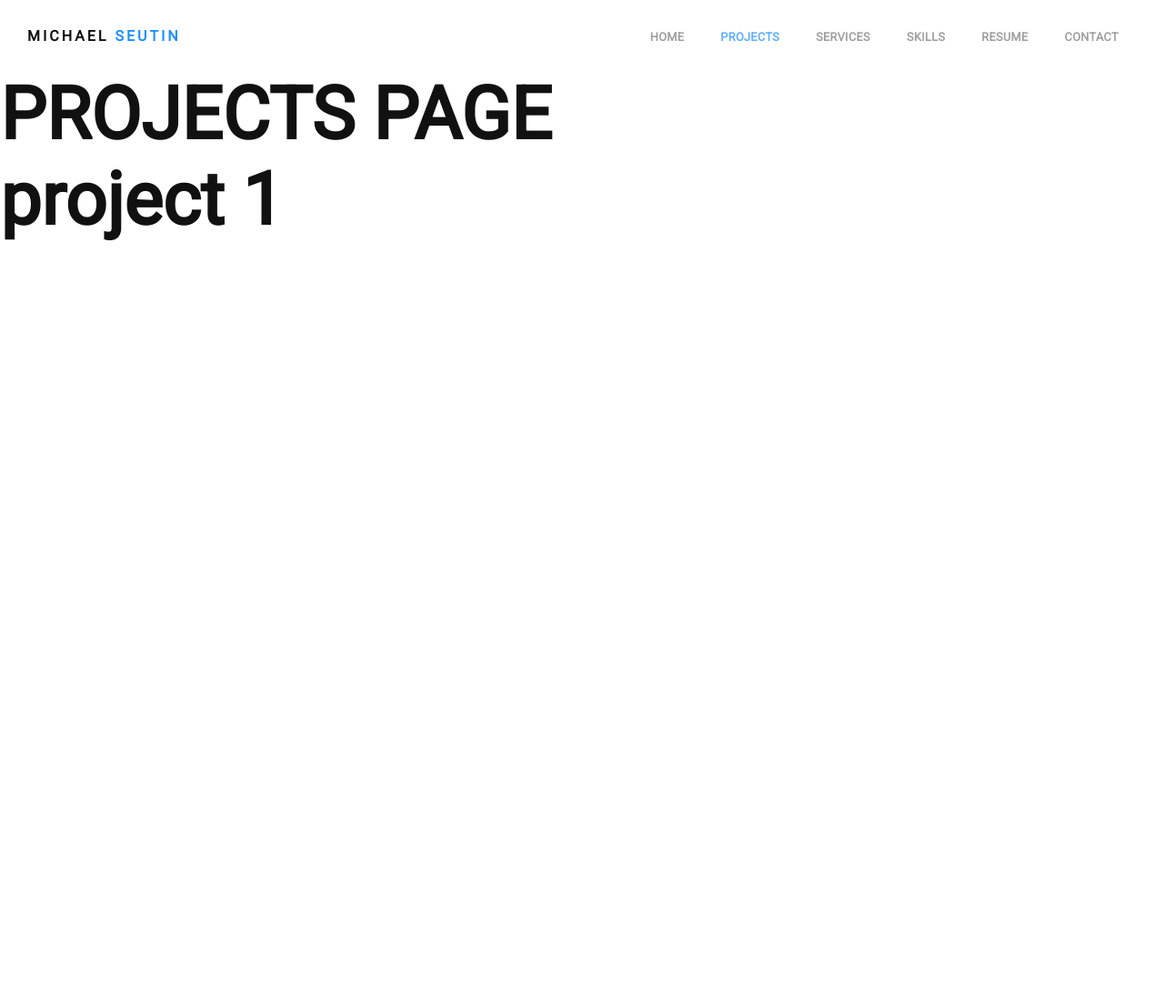
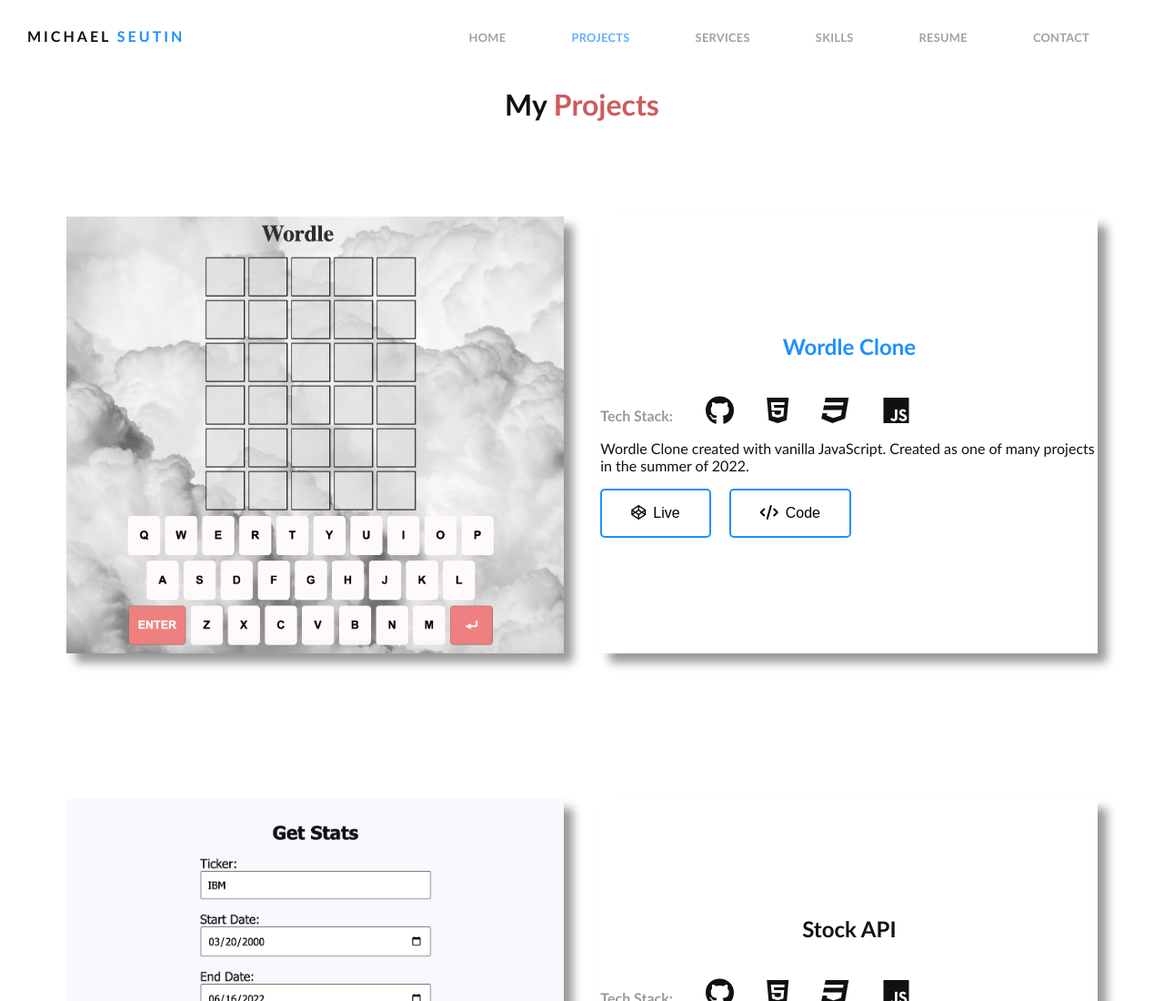
Before and after one commit to MSeutin/michaelseutin, a plain HTML site: page html/projects.html in a window 1280 px wide. Shown: the top 1100 px of the page at 91% size. Before the commit the page ends 800 px from the top, so only its background shows below. Drawn offline with Linux system fonts and the light colour scheme.

Commit message:
added more

```diff
--- a/css/projects.css
+++ b/css/projects.css
@@ -0,0 +1,55 @@
+/* PROJECTS */
+.projects{
+    display: flex;
+    justify-content: center;
+    align-items: center;
+    flex-direction: column;
+    gap: 5em;
+}
+
+.project{
+    display: flex;
+    justify-content: space-evenly;
+    align-items: center;
+    height: 35em;
+    width: 95%;
+}
+
+.project-image{
+    box-shadow: 10px 10px 10px var(--light);
+    height: 30em;
+    width: 45%;
+}
+
+img{
+    max-width: 100%;
+    height: 100%;
+    object-fit: cover;
+}
+
+.project-text{
+    display: flex;
+    flex-direction: column;
+    justify-content: center;
+    gap: 1em;
+    box-shadow: 10px 10px 10px var(--light);
+    height: 30em;
+    width: 45%;
+}
+
+h2{
+    text-align: center;
+}
+
+/* BUTTON LINK  */
+.link-btn{
+    opacity: 1;
+}
+
+button i{
+    margin-right: 0.5em;
+}
+
+a button{
+    margin-right: 1em;
+}
--- a/css/styles.css
+++ b/css/styles.css
@@ -1,5 +1,3 @@
-@import url('https://fonts.googleapis.com/css2?family=Open+Sans&family=Poppins:wght@700&family=Roboto&display=swap');
-
 :root {
   --white: #fff;
   --light: #999;
@@ -23,7 +21,30 @@ html {
   background-color: var(--white);
   color: var(--black);
   max-width: 100vw;
-  font-family: 'Roboto', sans-serif;;
+  font-family: 'Trebuchet MS', 'Lucida Sans Unicode', 'Lucida Grande', 'Lucida Sans', Arial, sans-serif;
+}
+
+h1{
+  font-size: 500%;
+}
+
+h2{
+  text-align: center;
+  margin-bottom: 1em;
+  font-size: 150%;
+}
+
+button{
+  font-size: 1em;
+  padding: 1em 2em;
+  border-radius: 5px;
+  background-color: transparent;
+  border: 2px solid var(--dark-blue);
+}
+
+button:hover{
+  background-color: var(--dark-blue);
+  color: var(--white);
 }
 
 a{
@@ -36,12 +57,22 @@ a:hover{
     opacity: 1;
 }
 
+ul{
+  list-style: none;
+}
+
+li{
+  display: inline;
+  margin-right: 2em;
+}
+
 /* NAVBAR  */
 .navbar {
   display: flex;
   justify-content: space-between;
   align-items: center;
   padding: 30px;
+  margin-bottom: 1em;
 }
 
 
@@ -80,6 +111,14 @@ a:hover{
   color: var(--dark-blue);
 }
 
+/* TITLES ALL PAGES  */
+.title {
+  font-size: 200%;
+  text-align: center;
+  margin-bottom: 2em;
+  font-weight: bolder;
+}
+
 /* HERO  */
 .hero {
   display: flex;
@@ -94,12 +133,8 @@ a:hover{
   text-align: center;
 }
 
-h1{
-  font-size: 500%;
-}
 
-
-/* COLORS  */
+/* COLORS & TEXT  */
 .dark-blue-text{
     color: var(--dark-blue);
 }
@@ -128,6 +163,10 @@ h1{
     color: var(--dark-orange);
 }
 
+.bold{
+  font-weight: bolder;
+}
+
 a.active{
   color: var(--dark-blue);
   opacity: 0.7;
--- a/html/projects.html
+++ b/html/projects.html
@@ -4,7 +4,14 @@
     <meta charset="UTF-8" />
     <meta http-equiv="X-UA-Compatible" content="IE=edge" />
     <meta name="viewport" content="width=device-width, initial-scale=1.0" />
-    <link rel="stylesheet" href="../css/styles.css">
+    <!-- FONT AWESOME  -->
+    <script
+      src="https://kit.fontawesome.com/4495330892.js"
+      crossorigin="anonymous"
+    ></script>
+    <!-- CSS LINKS -->
+    <link rel="stylesheet" href="../css/styles.css" />
+    <link rel="stylesheet" href="../css/projects.css" />
     <title>Projects</title>
   </head>
   <body>
@@ -39,10 +46,68 @@
         </ul>
       </div>
     </div>
-    <h1>PROJECTS PAGE</h1>
+    <!-- CONTACT SECTION -->
+    <h1 class="title">My <span class="light-red-text">Projects</span></h1>
     <!-- PROJECTS  -->
-    <section class="projects">
-      <h1>project 1</h1>
-    </section>
+    <div class="projects">
+      <div class="project">
+        <div class="project-image">
+          <img src="../images/wordle.png" alt="" />
+        </div>
+        <div class="project-text">
+          <h2 class="dark-blue-text">Wordle Clone</h2>
+          <ul>
+            <li class="light-text bold">Tech Stack:</li>
+            <li><i class="fa-brands fa-github fa-2x"></i></li>
+            <li><i class="fa-brands fa-html5 fa-2x"></i></li>
+            <li><i class="fa-brands fa-css3 fa-2x"></i></li>
+            <li><i class="fa-brands fa-js fa-2x"></i></li>
+          </ul>
+          <p>
+            Wordle Clone created with vanilla JavaScript. Created as one of many projects in the summer of 2022.
+          </p>
+          <div>
+            <a class="link-btn" href="https://mseutin.github.io/wordle/" target="_blank">
+              <button><i class="fa-brands fa-codepen"></i>Live</button>
+            </a>
+            <a class="link-btn" href="https://github.com/MSeutin/wordle" target="_blank">
+              <button><i class="fa-solid fa-code"></i>Code</button>
+            </a>
+          </div>
+        </div>
+      </div>
+      <div class="project">
+        <div class="project-image">
+          <img src="../images/stockAPI.png" alt="" />
+        </div>
+        <div class="project-text">
+          <h2>Stock API</h2>
+          <ul>
+            <li class="light-text bold">Tech Stack:</li>
+            <li><i class="fa-brands fa-github fa-2x"></i></li>
+            <li><i class="fa-brands fa-html5 fa-2x"></i></li>
+            <li><i class="fa-brands fa-css3 fa-2x"></i></li>
+            <li><i class="fa-brands fa-js fa-2x"></i></li>
+          </ul>
+          <p>
+            This Stock API app calculates the profit / loss of a stock over a chosen time period.  This Web App was created for a friend who needed this functionality.
+          </p>
+          <div>
+            <a class="link-btn" href="https://mseutin.github.io/peter/" target="_blank"
+              ><button><i class="fa-brands fa-codepen"></i>Live</button>
+            </a>
+            <a class="link-btn" href="https://github.com/MSeutin/peter" target="_blank">
+              <button><i class="fa-solid fa-code"></i>Code</button>
+            </a>
+          </div>
+        </div>
+      </div>
+      <div class="project">
+        <div class="project-image"></div>
+        <div class="project-text">
+          <h2>Project 3 Coming Soon ...</h2>
+        </div>
+      </div>
+    </div>
   </body>
 </html>
```
Also changed, not shown: css/contact.css (+2 -11 lines), html/contact.html (+1 -1 lines), images/stockAPI.png (added), images/wordle.png (added). Lines whose indentation alone changed are shown as unchanged.
